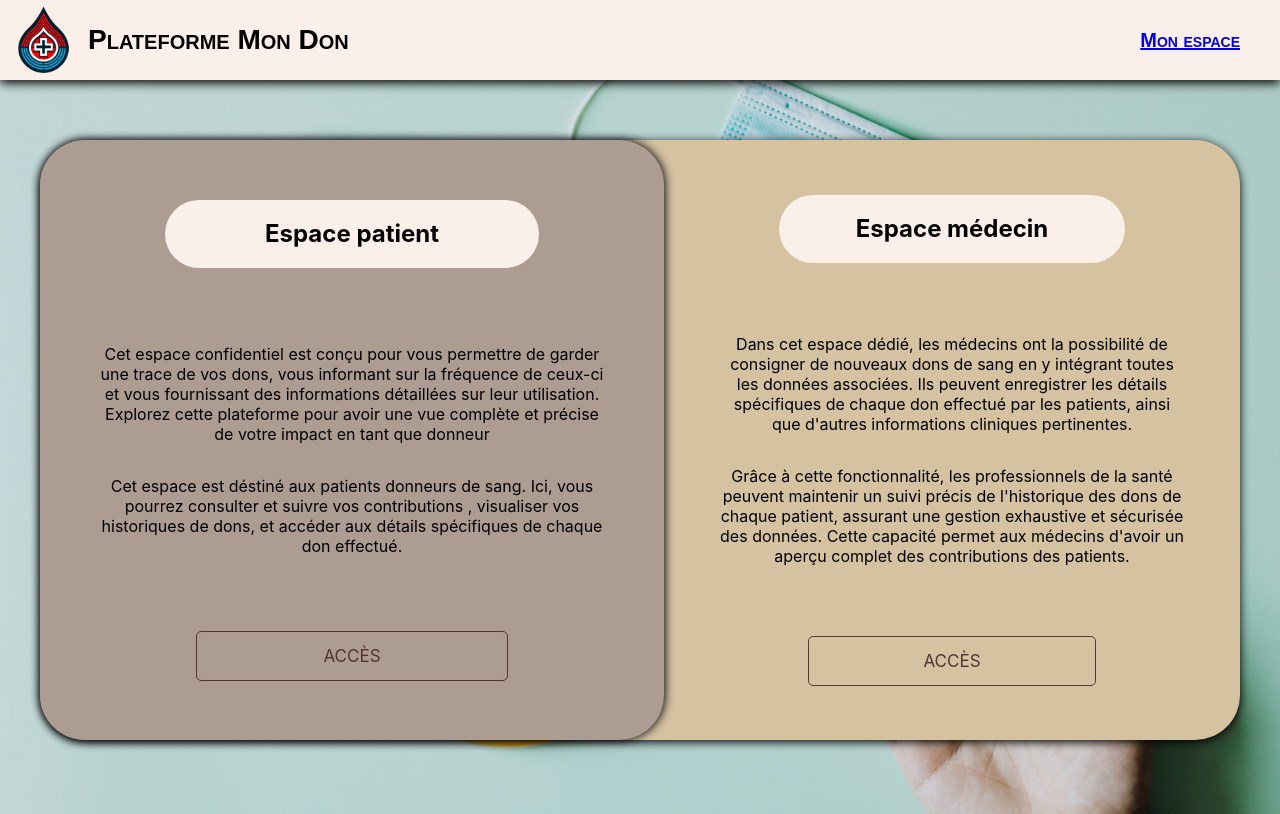
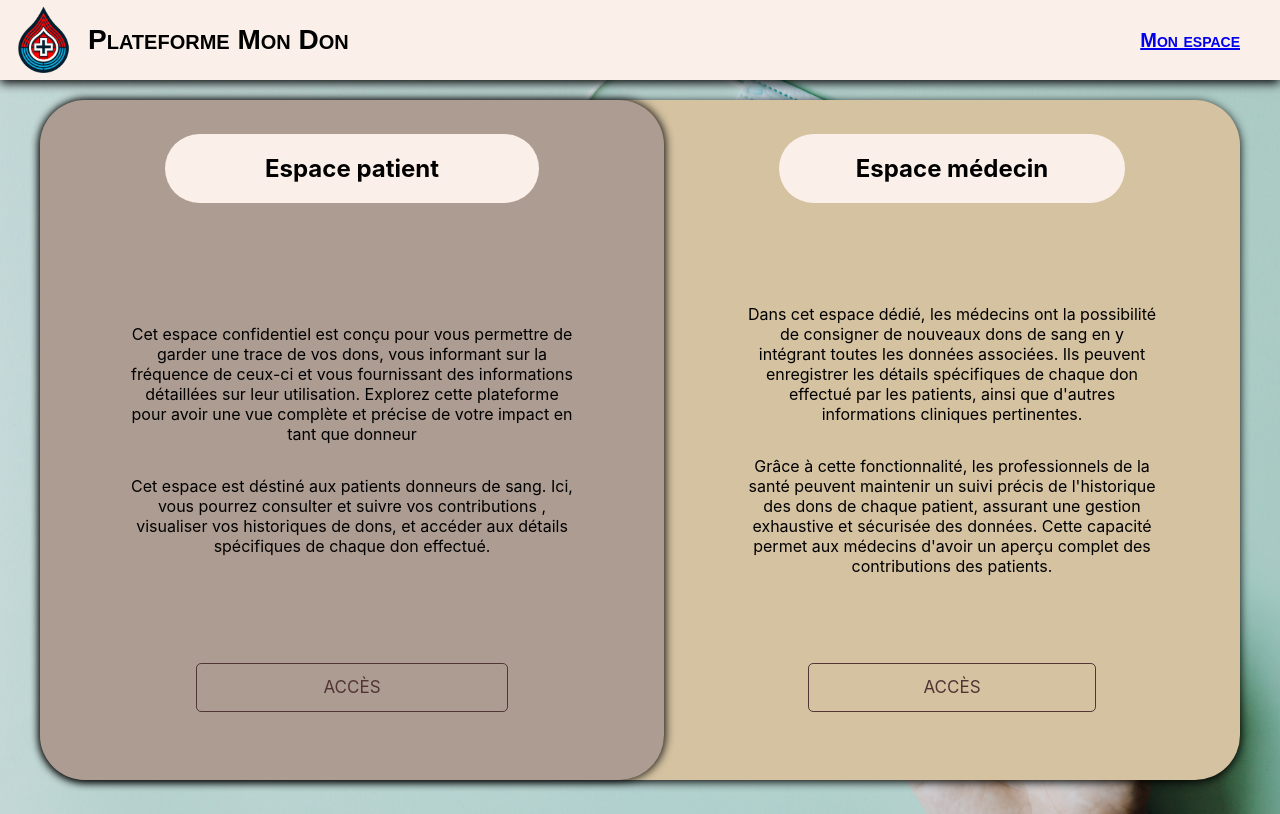
Before and after one commit to Guy0851/don-de-sang, a React (Create React App) app: page / in a window 1280 px wide. Shown: the top 814 px of the page. Built offline with nearby package versions, Linux system fonts and the light colour scheme.

Commit message:
position des éléments "space" remis au bon endroit

```diff
--- a/src/App.css
+++ b/src/App.css
@@ -11,6 +11,7 @@
 .App-header {
   background-color: #FBF0E9;
   position: fixed;
+  z-index: 2;
   top:0;
   width: 100%;
   height: 10vh;
@@ -47,9 +48,10 @@
 
 #MySpace{
   background-color: #D4C2A1;
+  z-index: 1;
   display: flex;
   flex-direction: row;
-  height: 75vh;
+  height: 85vh;
   width: 150vh;
   border-radius: 45px;
   box-shadow: 0px 2px 10px black
@@ -60,6 +62,8 @@
 }
 
 #patient{
+  z-index: 1;
+  position: relative;
   display: flex;
   flex-direction: column;
   align-items: center;
@@ -72,6 +76,8 @@
 }
 
 #doctor{
+  z-index: 1;
+  position: relative;
   display: flex;
   flex-direction: column;
   align-items: center;
@@ -99,7 +105,8 @@
     padding: 0.8em 1.7em;
     background-color: transparent;
     border-radius: .3em;
-    position: relative;
+    position: absolute;
+    bottom: 10%;
     overflow: hidden;
     cursor: pointer;
     transition: .2s;
@@ -156,12 +163,13 @@
     display: flex;
     flex-direction: column;
     max-height: 60%;
-    width: 90%;
+    width: 80%;
     align-items: center;
   }
 
   .space-title{
-    position:static;
+    position: absolute;
+    top : 5%;
     width: 60%;
     background-color: #FBF0E9;
     border-radius: 20vh;
```
